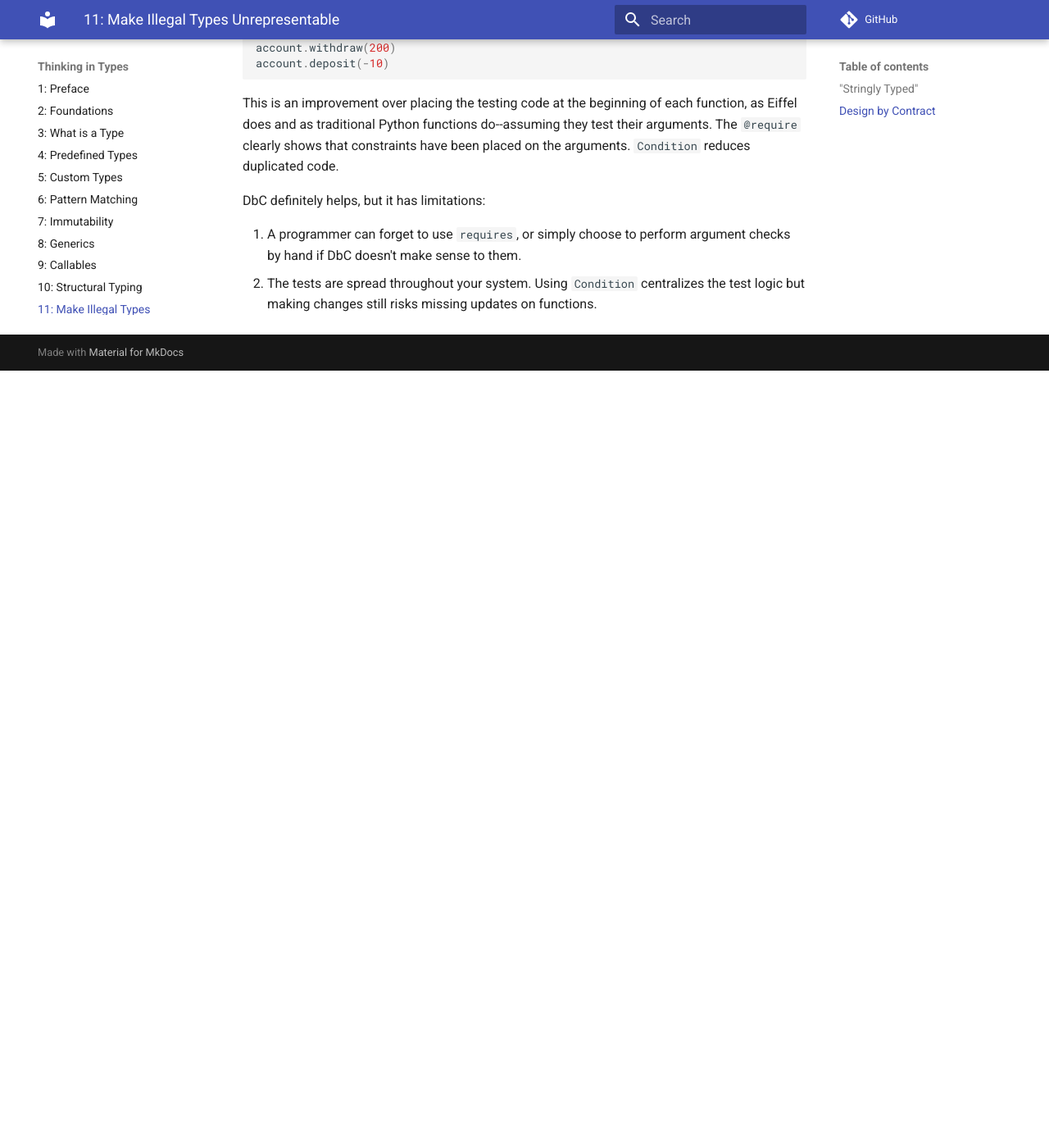
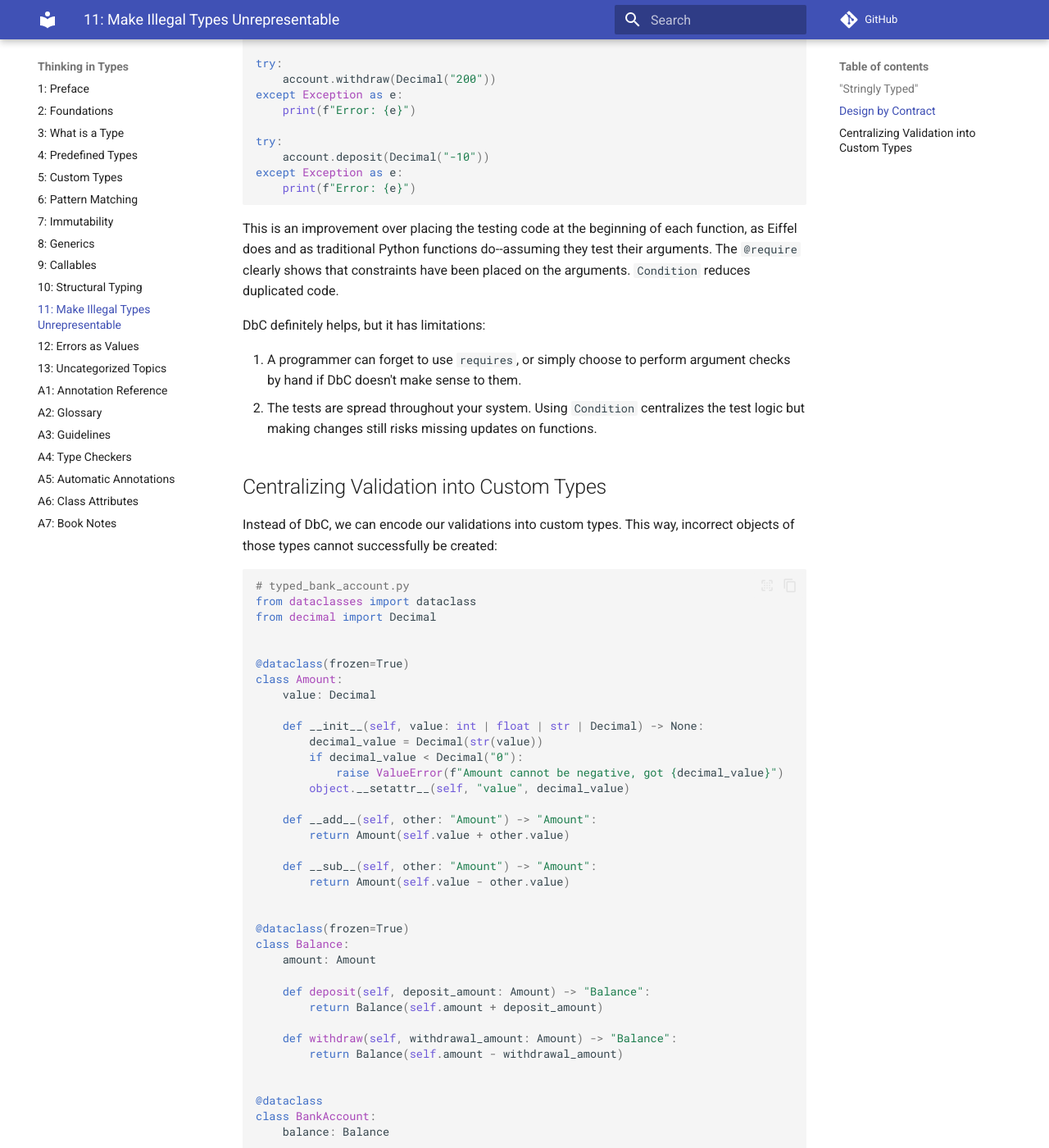
Before and after one commit to ThinkingInTypes/ThinkingInTypes.github.io, an MkDocs documentation site: the page built from Chapters/11_Make_Illegal_Types_Unrepresentable.md, in a window 1280 px wide and 1400 px high, scrolled down 2835 px. Shown: the whole window at 82% size. Built offline with MkDocs 1.6.1 and Material for MkDocs 9.7.7, drawn with Linux system fonts in a browser that asks for light colours; comment, search, counter and statistics services are not loaded; before the commit the page ends 3287 px from its top, so only the background shows below that; some of the changed text lies outside the part shown.

Commit message:
Added typed_bank_account & Decimal

````diff
--- a/Chapters/11_Make_Illegal_Types_Unrepresentable.md
+++ b/Chapters/11_Make_Illegal_Types_Unrepresentable.md
@@ -81,10 +78,12 @@
 
 ```python
 # bank_account.py
+from dataclasses import dataclass
+from decimal import Decimal
 from require import requires, Condition
 
 POSITIVE_AMOUNT = Condition(
-    check=lambda self, amount: amount > 0,
+    check=lambda self, amount: amount > Decimal("0"),
     message="Amount must be positive"
 )
 
@@ -93,25 +92,34 @@
     message="Insufficient balance"
 )
 
+@dataclass
 class BankAccount:
-    def __init__(self, balance: float):
-        self.balance = balance
+    balance: Decimal
 
     @requires(POSITIVE_AMOUNT, SUFFICIENT_BALANCE)
-    def withdraw(self, amount: float) -> None:
+    def withdraw(self, amount: Decimal) -> None:
         self.balance -= amount
         print(f"Withdrew {amount}, new balance: {self.balance}")
 
     @requires(POSITIVE_AMOUNT)
-    def deposit(self, amount: float) -> None:
+    def deposit(self, amount: Decimal) -> None:
         self.balance += amount
         print(f"Deposited {amount}, new balance: {self.balance}")
 
-account = BankAccount(100)
-account.deposit(50)
-account.withdraw(30)
-account.withdraw(200)
-account.deposit(-10)
+
+account = BankAccount(Decimal("100"))
+account.deposit(Decimal("50"))
+account.withdraw(Decimal("30"))
+
+try:
+    account.withdraw(Decimal("200"))
+except Exception as e:
+    print(f"Error: {e}")
+
+try:
+    account.deposit(Decimal("-10"))
+except Exception as e:
+    print(f"Error: {e}")
 ```
 
 This is an improvement over placing the testing code at the beginning of each function, as Eiffel does and as traditional Python functions do--assuming they test their arguments.
@@ -122,3 +130,70 @@
 
 1. A programmer can forget to use `requires`, or simply choose to perform argument checks by hand if DbC doesn't make sense to them.
 1. The tests are spread throughout your system. Using `Condition` centralizes the test logic but making changes still risks missing updates on functions.
+
+## Centralizing Validation into Custom Types
+
+Instead of DbC, we can encode our validations into custom types.
+This way, incorrect objects of those types cannot successfully be created:
+
+```python
+# typed_bank_account.py
+from dataclasses import dataclass
+from decimal import Decimal
+
+
+@dataclass(frozen=True)
+class Amount:
+    value: Decimal
+
+    def __init__(self, value: int | float | str | Decimal) -> None:
+        decimal_value = Decimal(str(value))
+        if decimal_value < Decimal("0"):
+            raise ValueError(f"Amount cannot be negative, got {decimal_value}")
+        object.__setattr__(self, "value", decimal_value)
+
+    def __add__(self, other: "Amount") -> "Amount":
+        return Amount(self.value + other.value)
+
+    def __sub__(self, other: "Amount") -> "Amount":
+        return Amount(self.value - other.value)
+
+
+@dataclass(frozen=True)
+class Balance:
+    amount: Amount
+
+    def deposit(self, deposit_amount: Amount) -> "Balance":
+        return Balance(self.amount + deposit_amount)
+
+    def withdraw(self, withdrawal_amount: Amount) -> "Balance":
+        return Balance(self.amount - withdrawal_amount)
+
+
+@dataclass
+class BankAccount:
+    balance: Balance
+
+    def deposit(self, amount: Amount) -> None:
+        self.balance = self.balance.deposit(amount)
+        print(f"Deposited {amount.value}, balance: {self.balance.amount.value}")
+
+    def withdraw(self, amount: Amount) -> None:
+        self.balance = self.balance.withdraw(amount)
+        print(f"Withdrew {amount.value}, balance: {self.balance.amount.value}")
+
+
+account = BankAccount(Balance(Amount(100)))
+account.deposit(Amount(50))
+account.withdraw(Amount(30))
+
+try:
+    account.withdraw(Amount(200))  # Too much
+except ValueError as e:
+    print(f"Error: {e}")
+
+try:
+    account.deposit(Amount(-10))  # Invalid amount
+except ValueError as e:
+    print(f"Error: {e}")
+```
````
Also changed, not shown: other parts of Chapters/11_Make_Illegal_Types_Unrepresentable.md (+1 -4 lines), Chapters/A6_Class_Attributes.md (+0 -3 lines).
